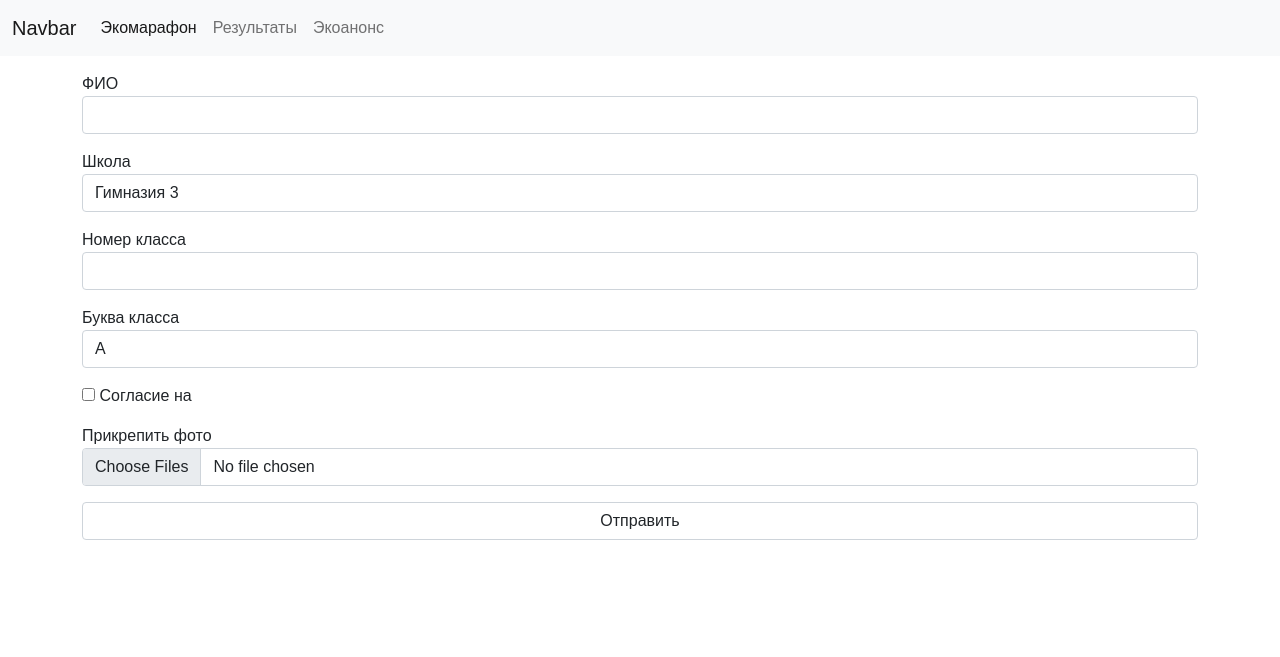
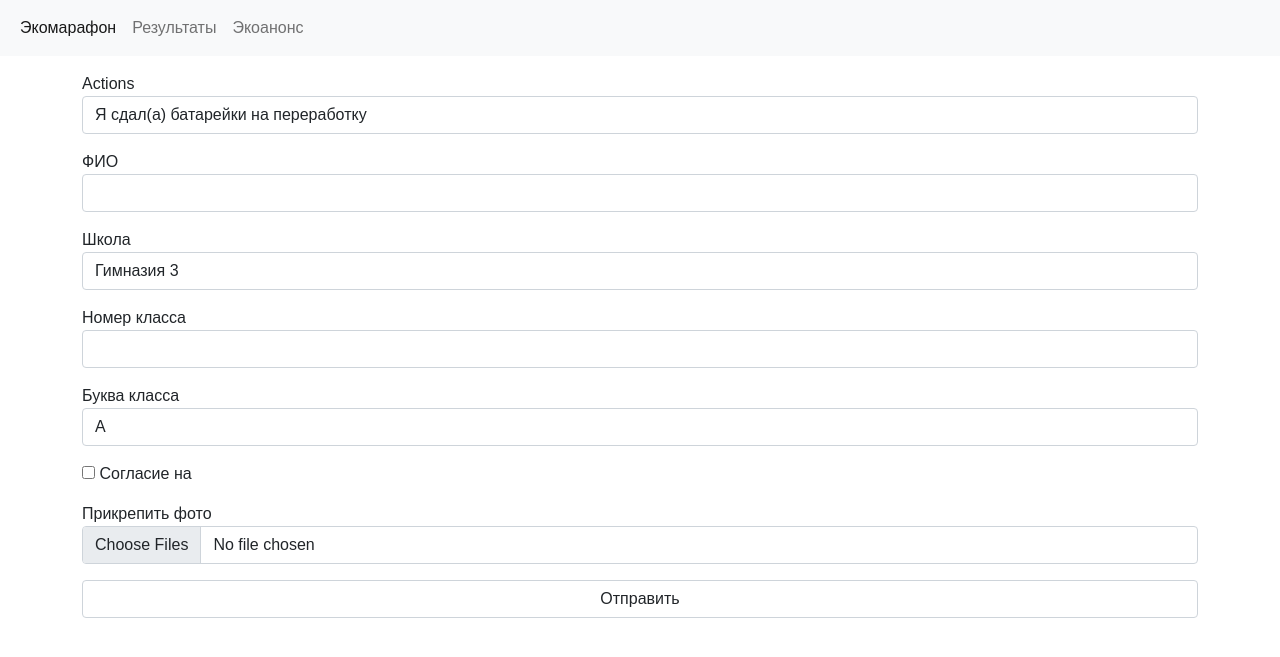
Before and after one commit to seconddeath11/ecogimn3, a Flask app: page /form/1 in a window 1280 px wide. Shown: the top 657 px of the page. Run offline with Flask 2, Linux system fonts and the light colour scheme; parts of the project's set-up code (start-up, migrations or seed data) failed here and were passed over; some libraries are stand-ins or nearby versions.

Commit message:
added field

```diff
--- a/app.py
+++ b/app.py
@@ -20,6 +20,8 @@ app.config['MAIL_PASSWORD'] = PWD
 app.config['MAIL_USE_TLS'] = False
 app.config['MAIL_USE_SSL'] = True
 mail = Mail(app)
+
+
 # TODO: check security stuff
 
 # TODO: fix navbar
@@ -39,10 +41,12 @@ def index():
 @app.route('/form/<num>', methods=['GET', 'POST'])
 def form(num):
     forms = Form()
+    actions = create_actions()
+    forms.actions.choices = actions
     if forms.validate_on_submit():
         send_email(forms, mail)
         return redirect('/success')
-    print(forms.errors)
+    forms.actions.data = num
     return render_template('form.html', form=forms, num=num)
 
 
@@ -52,10 +56,11 @@ def success():
     return render_template("success.html")
 
 
-# TODO: add results
 @app.route("/results")
 def results():
-    return render_template("results.html")
+    with open('static/results.json', encoding='utf-8') as json_file:
+        res = json.load(json_file)
+    return render_template("results.html", results=res)
 
 
 # TODO: fix styles
@@ -64,6 +69,19 @@ def not_found(e):
     return render_template("404.html")
 
 
+def create_actions():
+    actions = []
+    with open('static/pins.json', encoding='utf-8') as json_file:
+        pins = json.load(json_file)
+    i = 1
+    for pin in pins["station"]:
+
+        for action in pin["actions"]:
+            actions.append((i, action))
+            i += 1
+    return actions
+
+
 # TODO: add announcement
 if __name__ == "__main__":
     app.run()
--- a/forms.py
+++ b/forms.py
@@ -10,6 +10,7 @@ class Form(FlaskForm):
     school = SelectField('Школа', choices=[('Гимназия 3', 'Гимназия 3'), ('СШ №11', 'СШ №11')])
     class_no = IntegerField('Номер класса', validators=[DataRequired()])
     class_letter = SelectField('Буква класса', choices=[('А', 'A'), ('Б', 'Б')])
+    actions = SelectField()
     remember = BooleanField('Согласие на ')
     photo = MultipleFileField('Прикрепить фото')
     submit = SubmitField('Отправить')
--- a/static/pins.json
+++ b/static/pins.json
@@ -1,13 +1,8 @@
 {
   "station": [
     {"no": 0,
-    "station_name": "Переработка",
-    "actions": ["Я сдал(а) батарейки на переработку", "Я сдал(а)  макулатуру на переработку",
-	"Я сдал(а)  стекло на переработку",
-	"Я сдал(а)  пластик на переработку",
-	"Я сдал(а)  метал на переработку",
-	"Я принял участие в акции ЯрЭкоМобиль",
-	"Я сдал(а) одежду/обувь на переработку"],
+    "station_name": "Старт",
+    "actions": [],
     "points": 1,
       "x": 70,
       "y": 38
@@ -18,7 +13,7 @@
     "actions": ["Я сдал(а) батарейки на переработку", "Я сдал(а)  макулатуру на переработку",
 	"Я сдал(а)  стекло на переработку",
 	"Я сдал(а)  пластик на переработку",
-	"Я сдал(а)  метал на переработку",
+	"Я сдал(а)  металл на переработку",
 	"Я принял участие в акции ЯрЭкоМобиль",
 	"Я сдал(а) одежду/обувь на переработку"],
     "points": 1,
@@ -85,13 +80,8 @@
   },
     {
     "no": 7,
-    "station_name": "Раздельный сбор отходов",
-    "actions": ["Я сдал(а) батарейки на переработку", "Я сдал(а)  макулатуру на переработку",
-	"Я сдал(а)  стекло на переработку",
-	"Я сдал(а)  пластик на переработку",
-	"Я сдал(а)  метал на переработку",
-	"Я принял участие в акции ЯрЭкоМобиль",
-	"Я сдал(а) одежду/обувь на переработку"],
+    "station_name": "Эко-эксклюзив",
+    "actions": [],
     "points": 1,
       "x": 635,
       "y": 450
--- a/templates/base.html
+++ b/templates/base.html
@@ -13,7 +13,6 @@
 <body>
 <nav class="navbar navbar-expand-lg navbar-light bg-light">
   <div class="container-fluid">
-    <a class="navbar-brand" href="#">Navbar</a>
     <button class="navbar-toggler" type="button" data-bs-toggle="collapse" data-bs-target="#navbarNav" aria-controls="navbarNav" aria-expanded="false" aria-label="Toggle navigation">
       <span class="navbar-toggler-icon"></span>
     </button>
--- a/templates/form.html
+++ b/templates/form.html
@@ -6,6 +6,9 @@
 <form action="" method="post" class="form" role="form" enctype="multipart/form-data">
 {{ form.csrf_token() }}
  <d1>
+     <p>
+     {{ wtf.form_field(form.actions, class='form-control' )}}
+ </p>
      <p>
    {{ wtf.form_field(form.username, class='form-control')}}
          </p><p>
--- a/templates/index.html
+++ b/templates/index.html
@@ -1,6 +1,9 @@
  {% extends 'base.html' %}
  {% block title %} Экомарафон{% endblock %}
  {% block content %}
+ <div class="container">
+     <p>hello!</p>
+ </div>
  <div id="image-map">
   <img width="900" usemap="#mapAreas" src="https://sun9-32.userapi.com/impg/h5NRqyb9BZsr_xNwQuZxJZI9jlQNBZGW3RNe0Q/5lCOjCJhOBM.jpg?size=1600x1126&quality=96&sign=94eb4c1c8a70996f58ca4a83d83277fe&type=album">
 {% set count = namespace(value=1) %}
```
Also changed, not shown: static/results.json (+14 -0 lines), templates/results.html (+22 -5 lines).
